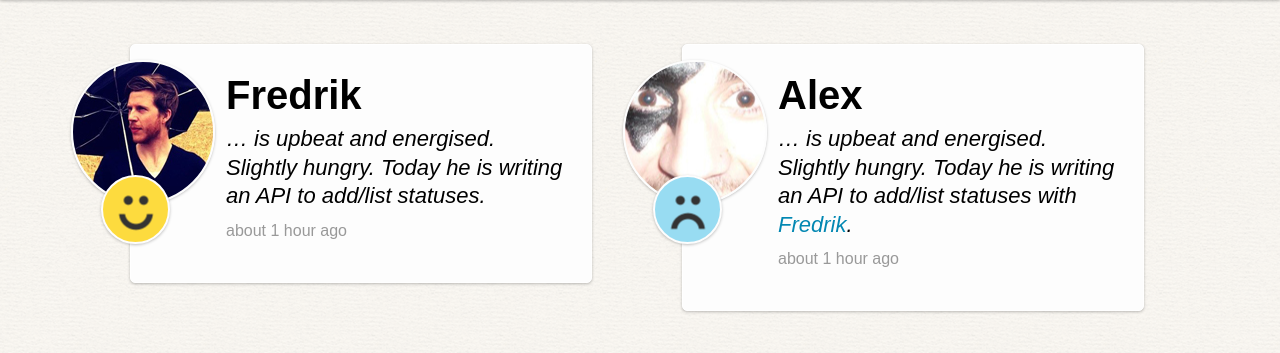
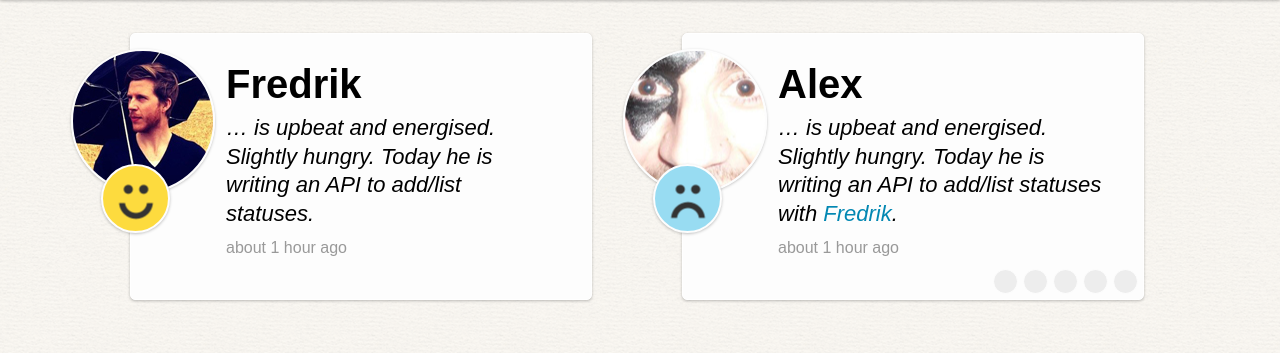
Before and after one commit to fredrik/watercooler, a Python web app: template hipflask/templates/browser.html in a window 1280 px wide. Shown: the part 45-398 px from the top of the page. Run offline with Jinja, Linux system fonts and the light colour scheme; the template is opened without the code that fills it, so the values that code supplies are empty; style sheets or scripts are compiled from the project's sources; some libraries are stand-ins or nearby versions.

Commit message:
more shizzle

```diff
--- a/hipflask/main.py
+++ b/hipflask/main.py
@@ -1,4 +1,4 @@
 from watercooler.hipflask import app
 
 if __name__ == '__main__':
-    app.run(host='127.0.0.1', port=5000)
+    app.run(host='0.0.0.0', port=5000)
--- a/hipflask/static/less/1024.less
+++ b/hipflask/static/less/1024.less
@@ -1,6 +1,8 @@
 @media only screen and (min-width: 1023px) {
 
-
+   header {
+       margin-bottom: 33px;
+       }
 
     #main {
         width: 1020px;
@@ -11,6 +13,7 @@
         h1 {
             font-size: 32px;
             color: #328fc9;
+            letter-spacing: 1px;
 
             &:nth-letter(3n) {
                 color:red;
@@ -37,10 +40,8 @@
          .avatar {
              width: 140px;
              height: 140px;
-             .border-radius(100px);
              border: 2px solid @white;
              .box-shadow();
-             position: absolute;
              left: -60px;
              top: 15px;
              }
@@ -53,19 +54,16 @@
              .box-shadow();
              position: absolute;
              left: -30px;
+             right: inherit;
              top: 130px;
 
 
              &.happy {
                  background-image: url(/static/img/happy.png);
-                 background-position: center;
-                 background-color: #fddb3e;
                  }
 
              &.sad {
                  background-image: url(/static/img/sad.png);
-                 background-position: center;
-                 background-color: #98dcf2;
                  }
 
              }
@@ -110,6 +108,34 @@
              left: 0px;
              right: 0px;
              height: 30px;
+
+             button {
+                 background-color: #999999;
+                 width: 25px;
+                 height: 25px;
+                 border: 1px solid #ffffff;
+                 .border-radius(40px);
+                 float: right;
+                 margin: 0 5px 0 0;
+                 display: block;
+                 opacity: 0.15;
+                 }
+
+             &:hover {
+
+                 button {
+                     background-color: #fddb3e;
+                     opacity: 0.9;
+
+                     &:active, &.active {
+                         opacity:1;
+                         }
+
+                     }
+
+                 }
+
+
              }
 
         }
--- a/hipflask/static/less/320.less
+++ b/hipflask/static/less/320.less
@@ -9,18 +9,18 @@
     background: @white;
     border-bottom: 1px solid #ffffff;
     .box-shadow();
-    margin-bottom: 44px;
+    margin-bottom: 16px;
     }
 
 #logo {
     font-weight: 800;
     text-transform: uppercase;
-    letter-spacing: 1px;
     margin: 0 auto;
     width: 320px;
     text-align: center;
 
     h1 {
+        font-size: 30px;
         display: block;
 
         span:nth-child(2n){
@@ -55,8 +55,8 @@
 
 .person {
     background: @white;
-    width: 290px;
-    margin: 5px 14px;
+    width: 250px;
+    margin: 8px 14px 8px 54px;
     float: none;
     .box-shadow();
     .border-radius();
@@ -67,16 +67,74 @@
         background-position: center;
         background-repeat: no-repeat;
         .border-radius(100px);
-        border: 2px solid @white;
+        border: 1px solid @white;
         .box-shadow();
         position: absolute;
-        width: 90px;
-        height: 90px;
-        left: -10px;
+        width: 60px;
+        height: 60px;
+        left: -50px;
+        top: 0px;
         }
 
     .face {
         background-repeat: no-repeat;
+        width: 40px;
+        height: 40px;
+        .border-radius(100px);
+        border: 1px solid @white;
+        .box-shadow();
+        position: absolute;
+        left: -30px;
+        top: 50px;
+
+        &.happy {
+            background-image: url(/static/img/happy-s.png);
+            background-position: center;
+            background-color: #fddb3e;
+            }
+
+        &.sad {
+            background-image: url(/static/img/sad-s.png);
+            background-position: center;
+            background-color: #98dcf2;
+            }
+
+
         }
 
+    .status {
+        margin: 4px 20px;
+
+        h1 {
+            font-size: 30px;
+            line-height: 1;
+            margin: 10px 0 10px 0 ;
+            padding: 0 0 0 0;
+            }
+
+        .dateline {
+            display: block;
+            font-weight: 300;
+            font-size: 12px;
+            color: @grey;
+            margin: 0 0 20px 0;
+            }
+
+        blockquote {
+            font-size: 16px;
+            margin: 0 0 10px 0;
+            padding: 0 0 0 0;
+            font-style: italic;
+
+            .person-link {
+                font-weight: 500;
+                color: @link;
+                text-decoration: none;
+                }
+
+            }
+
+        }
+
+
     }
--- a/hipflask/static/less/utilities.less
+++ b/hipflask/static/less/utilities.less
@@ -0,0 +1,9 @@
+.ir { display: block; border: 0; text-indent: -999em; overflow: hidden; background-color: transparent; background-repeat: no-repeat; text-align: left; direction: ltr; }
+.ir br { display: none; }
+.hidden { display: none !important; visibility: hidden; }
+.visuallyhidden { border: 0; clip: rect(0 0 0 0); height: 1px; margin: -1px; overflow: hidden; padding: 0; position: absolute; width: 1px; }
+.visuallyhidden.focusable:active, .visuallyhidden.focusable:focus { clip: auto; height: auto; margin: 0; overflow: visible; position: static; width: auto; }
+.invisible { visibility: hidden; }
+.clearfix:before, .clearfix:after { content: ""; display: table; }
+.clearfix:after { clear: both; }
+.clearfix { zoom: 1; }
--- a/hipflask/templates/browser.html
+++ b/hipflask/templates/browser.html
@@ -4,6 +4,7 @@
 
     <title>Watercooler</title>
 
+    <meta name="viewport" content="width=device-width,initial-scale=1">
 
     <!-- Fonts from typekit -->
     <script type="text/javascript" src="http://use.typekit.com/qsw6rjm.js"></script>
@@ -63,6 +64,11 @@
 
             <div class="interact">
 
+                    <button class="emotion happy ir"> :) </button>
+                    <button class="emotion sad ir"> :( </button>
+                    <button class="emotion meh ir"> :| </button>
+                    <button class="emotion happy ir"> :'( </button>
+                    <button class="emotion happy ir"> :O </button>
 
             </div>
 
```
Also changed, not shown: hipflask/static/img/happy-s.png (added).
